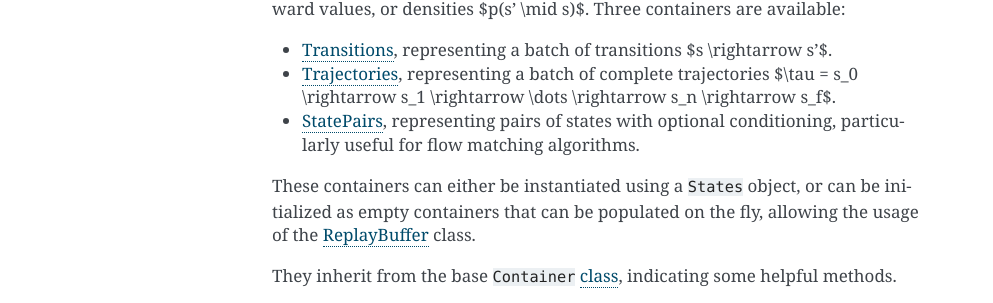
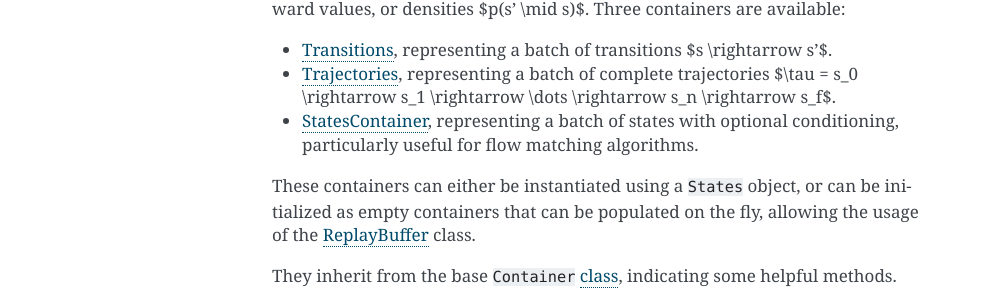
Before and after one commit to GFNOrg/torchgfn, a Sphinx documentation site: the page built from docs/source/guides/states_actions_containers.md, in a window 1280 px wide. Shown: the part 1495-1798 px from the top of the page, without its empty margins (148-1141 px from the left). Built offline with Sphinx 7.4.7, drawn with Linux system fonts in a browser that asks for light colours.

Commit message:
updated docs, fixed paths

```diff
--- a/docs/source/guides/states_actions_containers.md
+++ b/docs/source/guides/states_actions_containers.md
@@ -26,9 +26,9 @@
 
 Containers are collections of `States`, along with other information, such as reward values, or densities $p(s' \mid s)$. Three containers are available:
 
-- [Transitions](https://github.com/saleml/torchgfn/tree/master/src/gfn/containers/transitions.py), representing a batch of transitions $s \rightarrow s'$.
-- [Trajectories](https://github.com/saleml/torchgfn/tree/master/src/gfn/containers/trajectories.py), representing a batch of complete trajectories $\tau = s_0 \rightarrow s_1 \rightarrow \dots \rightarrow s_n \rightarrow s_f$.
-- [StatePairs](https://github.com/saleml/torchgfn/tree/master/src/gfn/containers/state_pairs.py), representing pairs of states with optional conditioning, particularly useful for flow matching algorithms.
+- [Transitions](https://github.com/gfnorg/torchgfn/tree/master/src/gfn/containers/transitions.py), representing a batch of transitions $s \rightarrow s'$.
+- [Trajectories](https://github.com/gfnorg/torchgfn/tree/master/src/gfn/containers/trajectories.py), representing a batch of complete trajectories $\tau = s_0 \rightarrow s_1 \rightarrow \dots \rightarrow s_n \rightarrow s_f$.
+- [StatesContainer](https://github.com/gfnorg/torchgfn/tree/master/src/gfn/containers/states_container.py), representing a batch of states with optional conditioning, particularly useful for flow matching algorithms.
 
 These containers can either be instantiated using a `States` object, or can be initialized as empty containers that can be populated on the fly, allowing the usage of the [ReplayBuffer](https://github.com/saleml/torchgfn/tree/master/src/gfn/containers/replay_buffer.py) class.
 
```
Also changed, not shown: README.md (+3 -5 lines), docs/source/guides/defining_environments.md (deleted, +0 -1 lines), docs/source/guides/losses.md (+2 -2 lines), docs/source/guides/modules_estimators_samplers.md (+4 -4 lines), tutorials/README.md.
